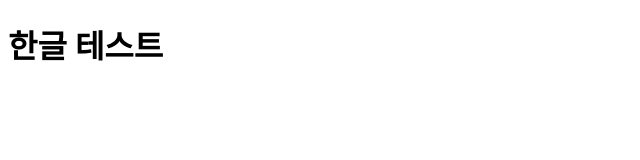
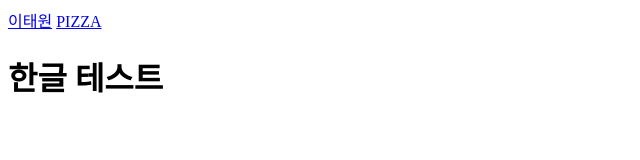
Before and after one commit to intoxicated/intoxicated.github.io, a plain HTML site: page index.html in a window 1280 px wide. Shown: the whole page, without its empty margins (0-640 px from the left). Drawn offline with Linux system fonts and the light colour scheme.

Commit message:
Update index.html

```diff
--- a/index.html
+++ b/index.html
@@ -2,6 +2,8 @@
 <html>
     <title>Welcome to Intoxicated World :O</title>
     <body>
+        <a href="https://test.mangoplate.com/top_lists/itaewon_eng">이태원</a>
+        <a href="https://test.mangoplate.com/top_lists/pizza_top30"> PIZZA </a>
         <h1>한글 테스트 </h1>
     </body>
 </html>
```
